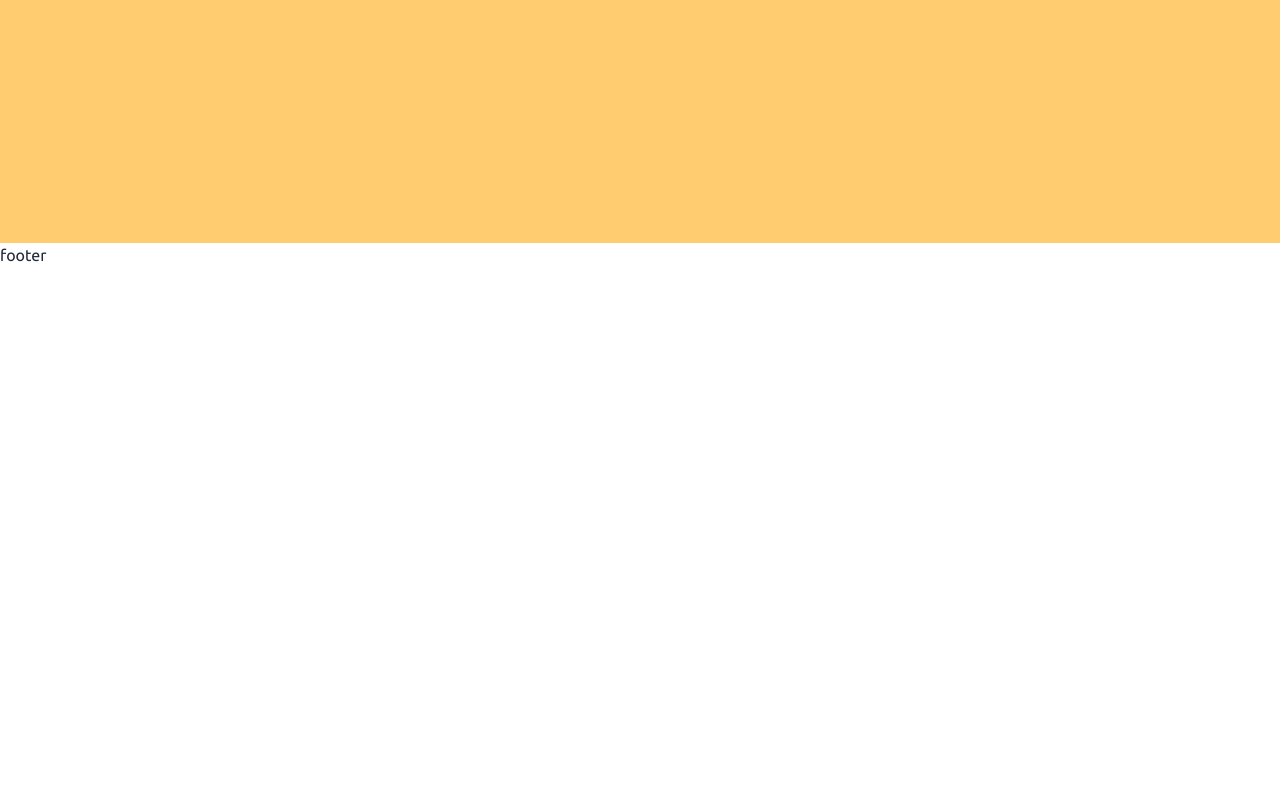
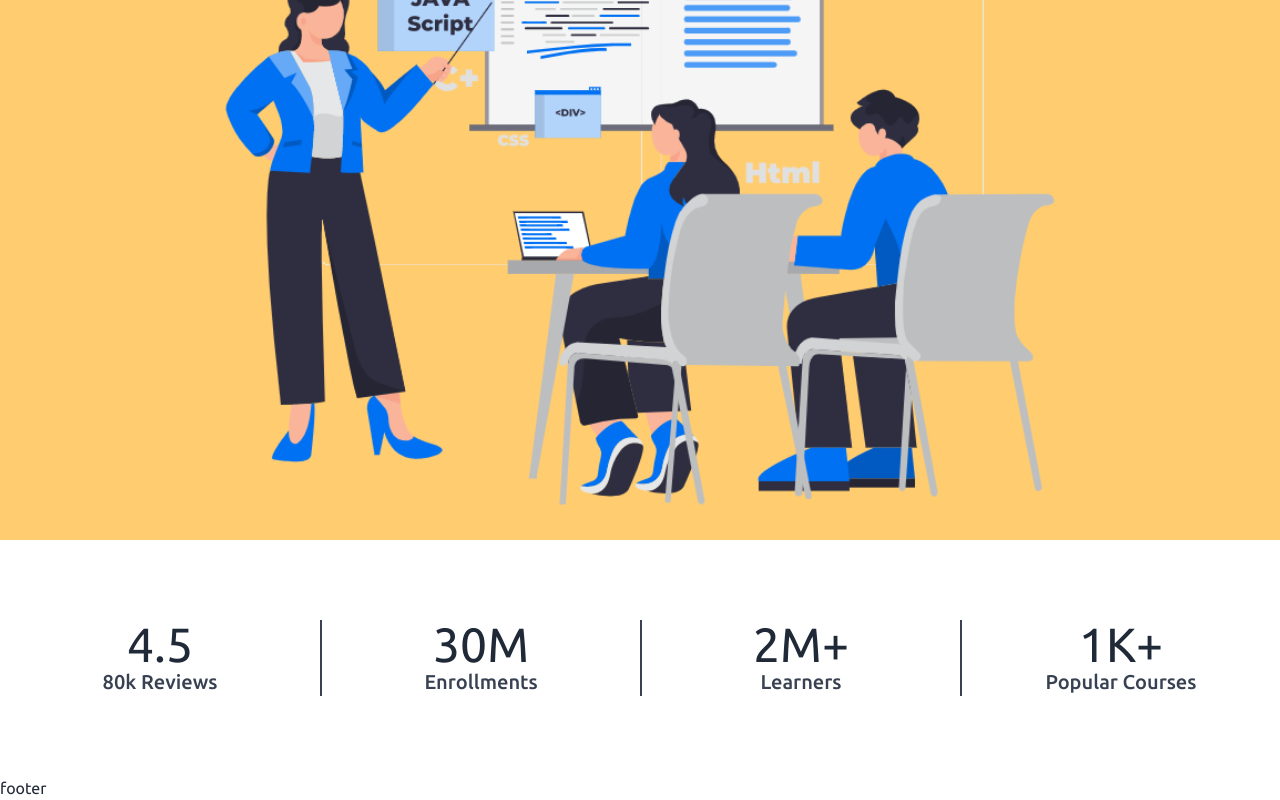
Before and after one commit to ThisIsKhalid/interview-prep-client, a React (Create React App) app: page / in a window 1280 px wide. Shown: the part 557-1357 px from the top of the page. Before the commit the page ends 824 px from the top, so only its background shows below. Built offline with nearby package versions, Linux system fonts and the light colour scheme; the HTML template or start-up script is replaced by a standard one.

Commit message:
added stat data

```diff
--- a/src/pages/Home/Home.js
+++ b/src/pages/Home/Home.js
@@ -1,12 +1,14 @@
-import React from 'react';
-import TopBanner from './TopBanner';
+import React from "react";
+import StatData from "./StatData";
+import TopBanner from "./TopBanner";
 
 const Home = () => {
-    return (
-        <>
-            <TopBanner/>
-        </>
-    );
+  return (
+    <>
+      <TopBanner />
+      <StatData />
+    </>
+  );
 };
 
 export default Home;
--- /dev/null
+++ b/src/pages/Home/StatData.jsx
@@ -0,0 +1,28 @@
+import React from 'react';
+
+const StatData = () => {
+    return (
+        <section className='container mx-auto py-20'>
+            <div className='grid grid-cols-4'>
+                <div className='text-center'>
+                    <h1 className='text-5xl text-gray-800'>4.5</h1>
+                    <p className='text-xl text-gray-700 font-medium'>80k Reviews</p>
+                </div>
+                <div className='border-l-2 border-gray-700 text-center'>
+                    <h1 className='text-5xl text-gray-800'>30M</h1>
+                    <p className='text-xl text-gray-700 font-medium'>Enrollments</p>
+                </div>
+                <div className='border-l-2 border-gray-700 text-center'>
+                    <h1 className='text-5xl text-gray-800'>2M+</h1>
+                    <p className='text-xl text-gray-700 font-medium'>Learners</p>
+                </div>
+                <div className='border-l-2 border-gray-700 text-center'>
+                    <h1 className='text-5xl text-gray-800'>1K+</h1>
+                    <p className='text-xl text-gray-700 font-medium'>Popular Courses</p>
+                </div>
+            </div>
+        </section>
+    );
+};
+
+export default StatData;
--- a/src/pages/Home/TopBanner.jsx
+++ b/src/pages/Home/TopBanner.jsx
@@ -1,13 +1,14 @@
 import React from "react";
 import { FiArrowUpRight } from "react-icons/fi";
+import bannerImg from "../../assets/images/Coding-workshop.png";
 
 const TopBanner = () => {
   return (
-    <section className="top-banner h-[800px] pt-40">
+    <section className="top-banner h-full pt-40">
       <div className="container mx-auto">
         <div className="grid grid-cols-2 items-center">
-          <div>
-            <h1 className="text-6xl text-gray-900 leading-tight font-medium">
+          <div className="mx-auto">
+            <h1 className="text-7xl text-gray-900 leading-tight font-medium">
               Improve Your <br />{" "}
               <span className="bg-gray-900 text-[#FFCD70] px-5 py-1 rounded-full italic">
                 Skills
@@ -26,8 +27,8 @@ const TopBanner = () => {
           </div>
         </div>
 
-        <div>
-
+        <div className="w-3/4 mx-auto">
+          <img className="w-full" src={bannerImg} alt="" />
         </div>
       </div>
     </section>
```
Also changed, not shown: src/assets/images/Coding-workshop.png (added).
